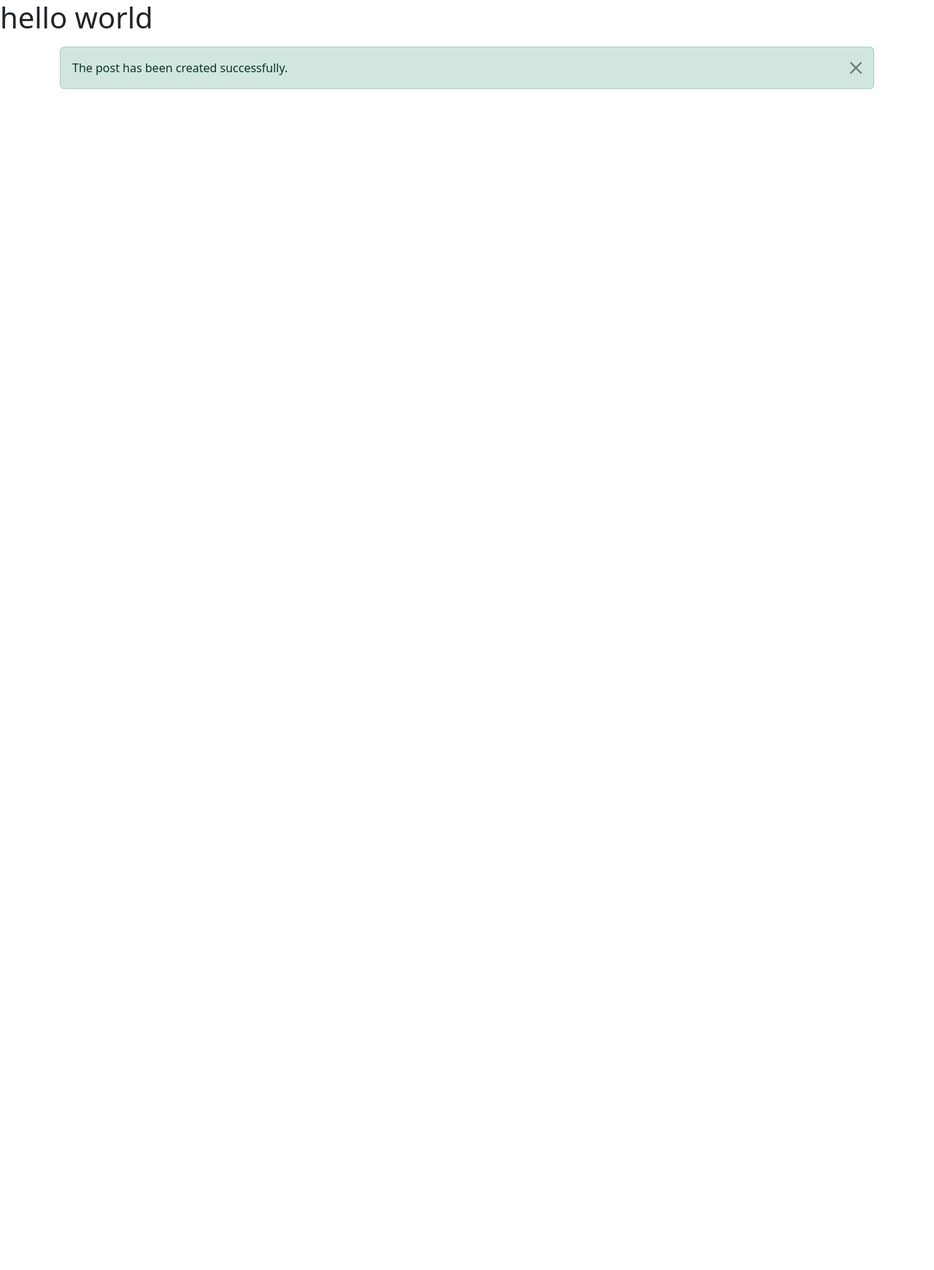
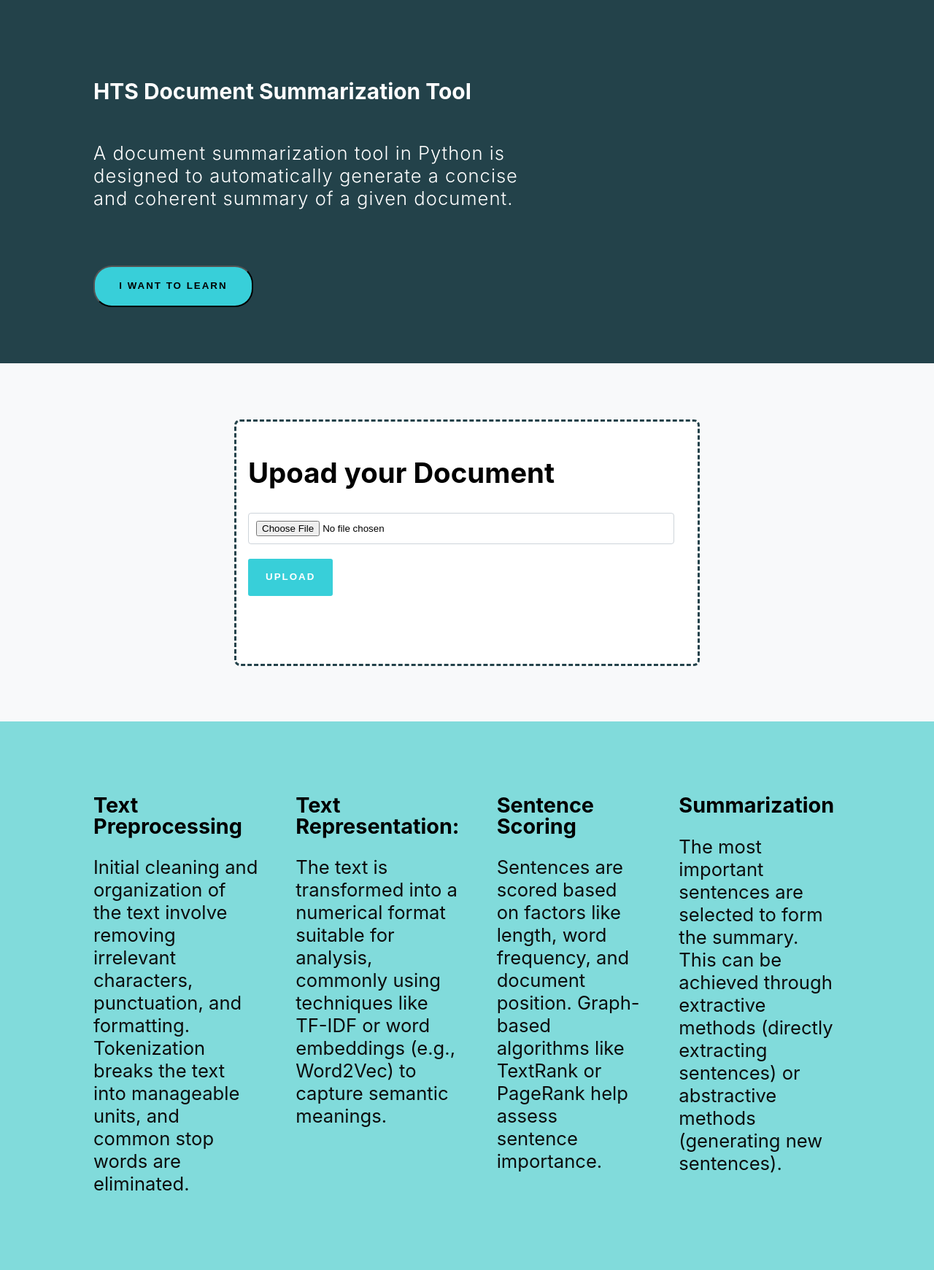
Before and after one commit to nassrkhan/Automatic-Text-Summarization-Web-Application, a Django app: page / in a window 1280 px wide. Shown: the whole page at 73% size. Before the commit the page ends 122 px from the top, so only its background shows below. Run offline with Django 4.2, Linux system fonts and the light colour scheme.

Commit message:
getting text from document

```diff
--- a/app1/templates/base.html
+++ b/app1/templates/base.html
@@ -2,6 +2,12 @@
 <!DOCTYPE html>
 <html lang="en">
     <head>
+      <meta charset="UTF-8">
+      <meta http-equiv="X-UA-Compatible" content="IE=edge">
+      <meta name="viewport" content="width=device-width, initial-scale=1.0">
+      <link rel="stylesheet" type="text/css" href="{% static 'css/base.css' %}">
+      <link rel="stylesheet" type="text/css" href="{% static 'css/form.css' %}">
+      <title>HTS DSP</title>
     {% block head %}
 
     {% block title %}
@@ -10,11 +16,88 @@
     {% endblock head %}
     </head>
   <body>
-    <h1>hello world</h1>
 
-    {% block content %}
-    {% endblock content %}
+    <main>
+      <section class="heroSection">
+          <article class="heroText">
+              <h1>HTS Document Summarization Tool</h1>
+              <p>A document summarization tool in Python is designed to automatically generate a concise and coherent summary of a given document.</p>
+              <button onclick="scrollToLastSection()">I want to learn</button>
+          </article>
+      </section>
 
+      {% block content %}
+      {% endblock content %}
+
+      <section  class="flexSection lastSection1">
+          <div class="form-container">
+              <form method="POST" class="custom-form" action="{% url 'upload_document' %}" enctype="multipart/form-data">
+                {% csrf_token %}
+                <label class="form-label">
+                <h2>Upoad your Document</h2>
+                <input required name="document" type="file" class="form-control" />
+                </label>
+
+                <div>
+                <button type="submit" class="custom-btn">Upload</button>
+                </div>
+              </form>
+          </div>
+      </section>
+
+      <section class="flexSection lastSection">
+          <article class="flexText">
+              <div class="card">
+                  <h2 class="accentColor">Text Preprocessing</h2>
+                  <p>Initial cleaning and organization of the text involve removing irrelevant characters, punctuation, and formatting.
+                      Tokenization breaks the text into manageable units, and common stop words are eliminated.</p>
+              </div>
+              <div class="card">
+                  <h2 class="accentColor">Text Representation:</h2>
+                  <p>The text is transformed into a numerical format suitable for analysis, commonly using
+                      techniques like TF-IDF or word embeddings (e.g., Word2Vec) to capture semantic meanings.</p>
+              </div>
+              <div class="card">
+                  <h2 class="accentColor">Sentence Scoring</h2>
+                  <p>Sentences are scored based on factors like length, word frequency, and document position.
+                      Graph-based algorithms like TextRank or PageRank help assess sentence importance.</p>
+              </div>
+              <div class="card">
+                  <h2 class="accentColor">Summarization</h2>
+                  <p>The most important sentences are selected to form the summary.
+                      This can be achieved through extractive methods (directly extracting sentences) or abstractive methods (generating new sentences).</p>
+              </div>
+          </article>
+      </section>
+  </main>
+
+    <script>
+      function scrollToLastSection() {
+          const lastSection = document.querySelector('.lastSection');
+          lastSection.scrollIntoView({ behavior: 'smooth' });
+      }
+
+      // const form = document.querySelector('form');
+      // form.addEventListener('submit', (event) => {
+      //   event.preventDefault();
+
+      //   const file = document.querySelector('input[type="file"]').files[0];
+      //   const formData = new FormData();
+      //   formData.append('document', file);
+
+      //   fetch('/UPLOAD', {
+      //     method: 'POST',
+      //     body: formData
+      //   })
+      //   .then(response => response.text())
+      //   .then(text => {
+      //     // Display the extracted text in the DOM
+      //     const summaryElement = document.querySelector('#summary');
+      //     summaryElement.textContent = text;
+      //   });
+      // });
+
+  </script>
     {% block script %}
     {% endblock script %}
 
--- a/app1/urls.py
+++ b/app1/urls.py
@@ -3,6 +3,7 @@ from . import views
 
 urlpatterns = [
     path('', views.main, name='main'),
+    path('UPLOAD', views.upload_document, name='upload_document'),
 
     #path('profile_update', views.profile_update, name='profile_update'),
 
--- a/app1/views.py
+++ b/app1/views.py
@@ -2,8 +2,95 @@ from django.shortcuts import render, HttpResponse
 # For Flash Messages
 from django.contrib import messages
 
+import os
+from docx2txt import docx2txt  # for DOCX files
+from PyPDF2 import PdfReader  # for PDF files
+
 # Create your views here.
 def main(request):
-    messages.success(request, 'The post has been created successfully.')
+    # messages.success(request, 'The post has been created successfully.')
     #return HttpResponse("Hello, World!")
-    return render(request,'message.html')
+    return render(request,'base.html')
+
+# def upload_document(request):
+#     if request.method == 'POST':
+#         uploaded_document = request.FILES.get('document')
+
+#         if uploaded_document:
+#             # Save the document to a temporary location or process it directly
+#             # For example, you can save it to the media folder
+#             document_path = f'media/{uploaded_document.name}'
+#             with open(document_path, 'wb+') as destination:
+#                 for chunk in uploaded_document.chunks():
+#                     destination.write(chunk)
+
+#             # Extract text from the uploaded document
+#             text = docx2txt.process(document_path)
+
+#             # Pass the text to the template or do whatever you need with it
+#             # return render(request, 'check.html', {'text': text})
+#             return HttpResponse(text)
+
+# def upload_document(request):
+#     if request.method == 'POST':
+#         uploaded_file = request.FILES['document']
+#     # Determine file format and extract text accordingly
+#         if uploaded_file.content_type == 'application/vnd.openxmlformats-officedocument.wordprocessingml.document':
+#             # DOCX file
+#             text = docx2txt.process(uploaded_file)
+#         elif uploaded_file.content_type == 'application/pdf':
+#             # PDF file using PyPDF2
+#             reader = PdfReader(uploaded_file)
+#             text = ''
+#             for page in reader.pages:
+#                 text += page.extract_text()
+#         elif uploaded_file.content_type == 'text/plain':
+#             # TXT file
+#             with open(uploaded_file, 'r') as f:
+#                 text = f.read()
+#         else:
+#             text = 'Unsupported file format'
+
+#         return HttpResponse(text)
+
+import os
+from django.http import HttpResponse
+from PyPDF2 import PdfReader
+import docx2txt
+
+def upload_document(request):
+    try:
+        if request.method == 'POST':
+            uploaded_file = request.FILES['document']
+
+            # Save the uploaded file to a temporary location
+            temporary_file_path = 'media/temporary_file'
+            with open(temporary_file_path, 'wb+') as destination:
+                for chunk in uploaded_file.chunks():
+                    destination.write(chunk)
+
+            # Determine file format and extract text accordingly
+            if uploaded_file.content_type == 'application/vnd.openxmlformats-officedocument.wordprocessingml.document':
+                # DOCX file
+                text = docx2txt.process(temporary_file_path)
+            elif uploaded_file.content_type == 'application/pdf':
+                # PDF file using PyPDF2
+                reader = PdfReader(temporary_file_path)
+                text = ''
+                for page in reader.pages:
+                    text += page.extract_text()
+            elif uploaded_file.content_type == 'text/plain':
+                # TXT file
+                with open(temporary_file_path, 'r') as f:
+                    text = f.read()
+            else:
+                text = 'Unsupported file format'
+
+            # Remove the temporary file
+            os.remove(temporary_file_path)
+
+            return HttpResponse(text)
+
+    except Exception as e:
+        # Handle exceptions (e.g., file not found, extraction error)
+        return HttpResponse(f'Error: {str(e)}')
--- /dev/null
+++ b/static/css/base.css
@@ -0,0 +1,71 @@
+*{
+    box-sizing: box-model;
+}
+body{
+    margin: 0;
+    font-family: -apple-system, BlinkMacSystemFont, 'Segoe UI', Roboto, Oxygen, Ubuntu, Cantarell, 'Open Sans', 'Helvetica Neue', sans-serif;
+    font-size: 62.5%;
+}
+main{
+    font-size: 1.6rem;
+}
+section{
+    padding: 3em 0;
+}
+.heroSection{
+    background-color: #23424A;
+    color: white;
+}
+.heroText{
+    margin: 0 auto;
+    width: 80%;
+}
+.heroText h2{
+    line-height: 1;
+    font-size: 1.8rem;
+}
+.heroText p{
+    max-width: 40ch;
+    margin-top: 2em;
+    font-weight: 300;
+    letter-spacing: 1px;
+    margin-bottom:3em;
+}
+button{
+    background-color: #38CFD9;
+    color:black;
+    text-transform: uppercase;
+    font-weight: 900;
+    letter-spacing: 2px;
+    line-height: 2;
+    padding: 1em 2.5em;
+    border-radius: 25px;
+}
+.flexText{
+    margin: 0 auto;
+    width: 80%;
+    display: flex;
+    flex-direction: row;
+    text-align: left;
+}
+.flexText h2{
+    font-size: 1.8rem;
+}
+.card + .card{
+    margin-left: 2em;
+}
+.accentColor{
+    line-height: 1;
+    color:#000000;
+}
+.lastSection{
+    background:#81dbdb;
+    color: rgb(12, 12, 12);
+}
+
+
+.form-container {
+    display: flex;
+    justify-content: center;
+    align-items: center;
+}
--- /dev/null
+++ b/static/css/form.css
@@ -0,0 +1,71 @@
+body
+    {
+      margin: 0;
+      background-color: #f8f9fa;
+      display: flex;
+      align-items: center;
+      justify-content: center;
+      min-height: 100vh;
+      font-family: -apple-system, BlinkMacSystemFont, 'Segoe UI', Roboto, Oxygen, Ubuntu, Cantarell, 'Open Sans', 'Helvetica Neue', sans-serif;
+      font-size: 62.5%;
+    }
+
+    .custom-form
+    {
+        width: 100%;
+        max-width: 600px; /* Adjust the width as needed */
+        height: 300px; /* Double the height */
+        border-radius: 8px;
+        padding: 16px;
+        border: 3px dashed #23424A; /* Thick dotted border */
+        background-color: #fff;
+        transition: border-color 0.3s; /* Smooth transition for hover effect */
+
+    }
+
+    .custom-form:hover
+    {
+        border-color: #38CFD9; /* Change border color on hover */
+    }
+
+    .form-label
+    {
+        display: block;
+        margin-bottom: 20px;
+    }
+
+
+    .form-control
+    {
+        width: calc(100% - 16px);
+        padding: 10px; /* Increased padding for better appearance */
+        box-sizing: border-box;
+        border: 1px solid #ced4da;
+        border-radius: 4px;
+    }
+
+
+    .custom-btn
+    {
+        background-color: #38CFD9;
+        color: #fff;
+        padding: 12px 24px; /* Increased padding for better appearance */
+        border: none;
+        border-radius: 3px;
+        cursor: pointer;
+    }
+
+    .custom-btn:hover
+    {
+      background-color: #23424A;
+    }
+
+    .text-dark
+    {
+      color: #212529;
+    }
+
+    .text-decoration-none
+    {
+      text-decoration: none;
+    }
```
